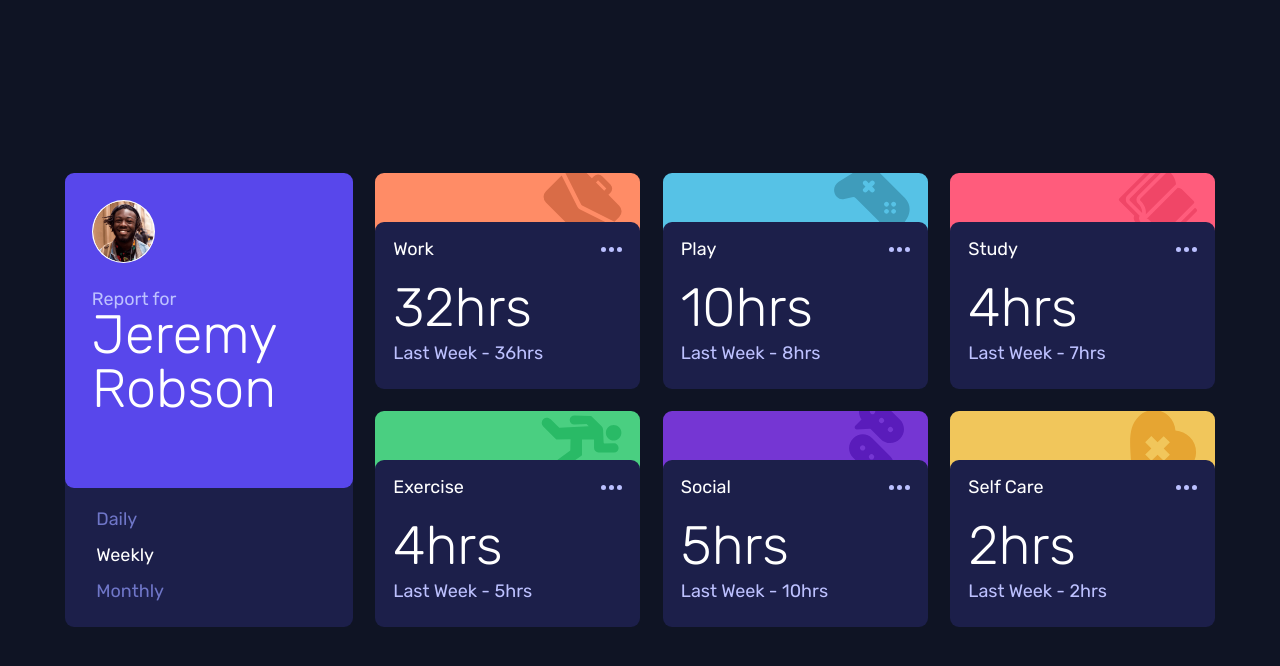
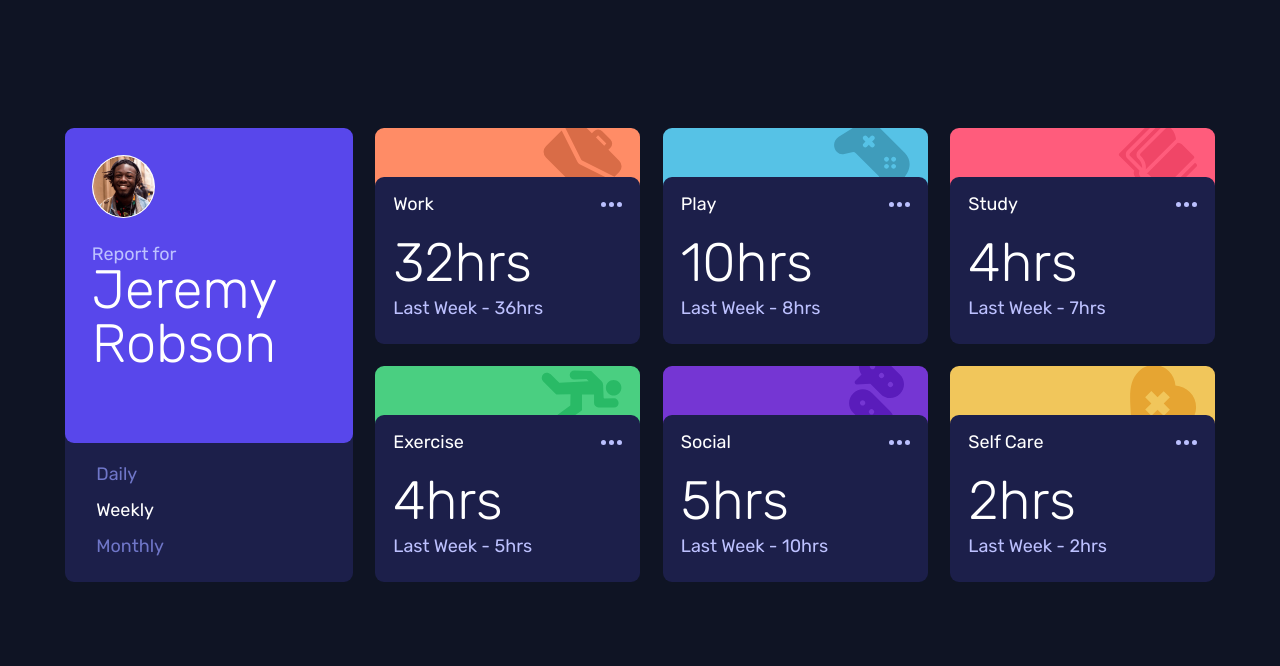
Before and after one commit to cturnal/frontend-mentor, a React (Vite) app in the folder time-tracking-dashboard/: page / in a window 1280 px wide. Shown: the top 666 px of the page. Built offline with nearby package versions, Linux system fonts and the light colour scheme; the HTML template or start-up script is replaced by a standard one.

Commit message:
time tracking dashboard fix

```diff
--- a/time-tracking-dashboard/src/App.jsx
+++ b/time-tracking-dashboard/src/App.jsx
@@ -20,8 +20,8 @@ function App() {
   };
 
   return (
-    <main className='flex flex-col md:flex-row md:justify-center md:items-center w-full p-5  gap-5 '>
-      <div className='md:w-64 flex flex-col mt-40 md:mt-0  '>
+    <main className='flex flex-col md:flex-row md:justify-center md:items-center w-full h-full px-5  gap-5 '>
+      <div className='md:w-64 flex flex-col md:mb-20 '>
         <div className='relative top-14 rounded-lg bg-Blue p-6 text-PaleBlue flex items-center md:flex-col md:items-start '>
           <img
             src={profile}
@@ -78,7 +78,7 @@ function App() {
         </div>
       </div>
 
-      <div className='flex flex-col md:flex-row md:flex-wrap md:w-[840px] gap-5 w-full '>
+      <div className='flex flex-col md:flex-row md:flex-wrap md:w-[840px] gap-5 w-full pb-20'>
         {data.map((info) => (
           <div className='basis-none md:basis-1/4  flex-1 ' key={info.icon}>
             <div
```
